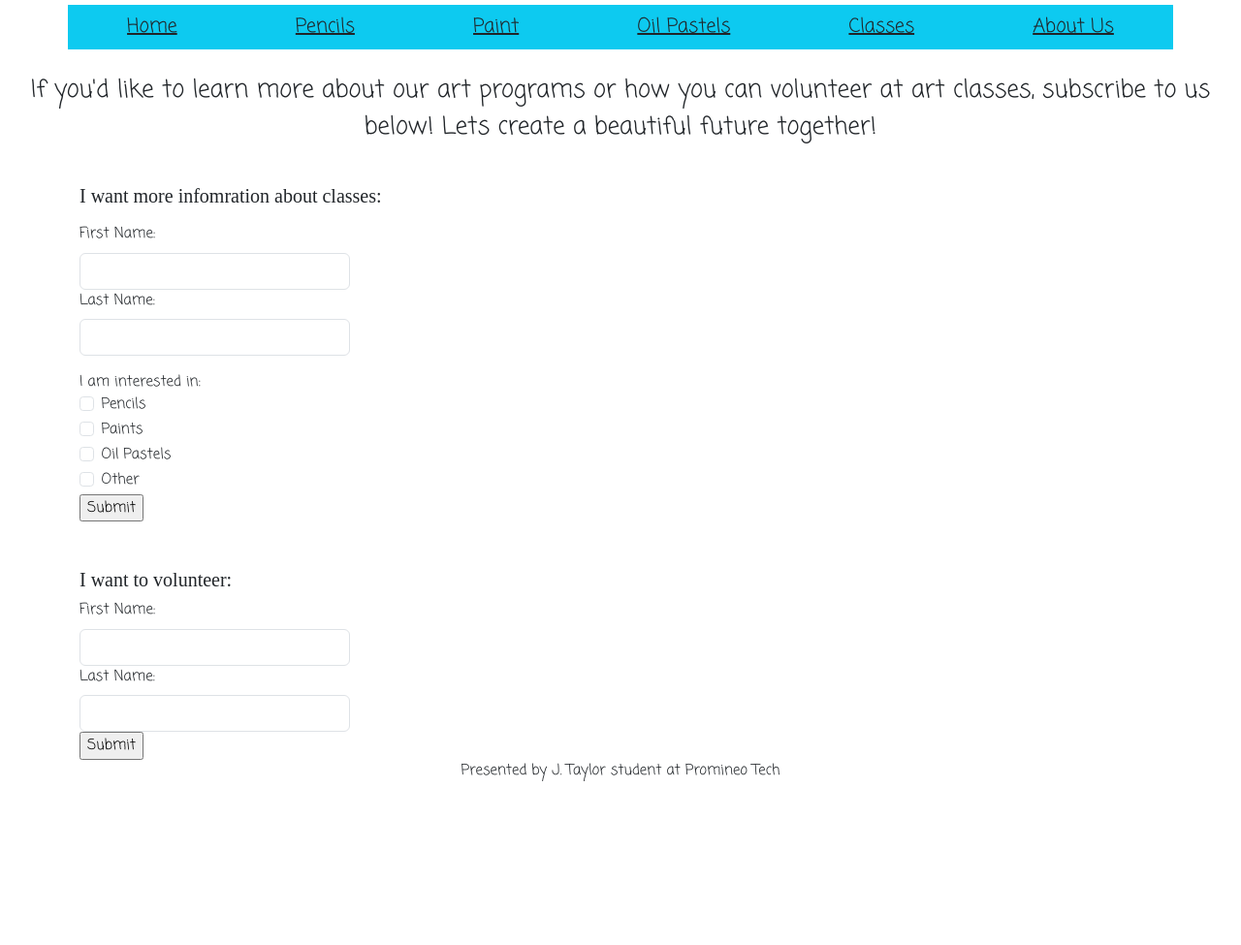
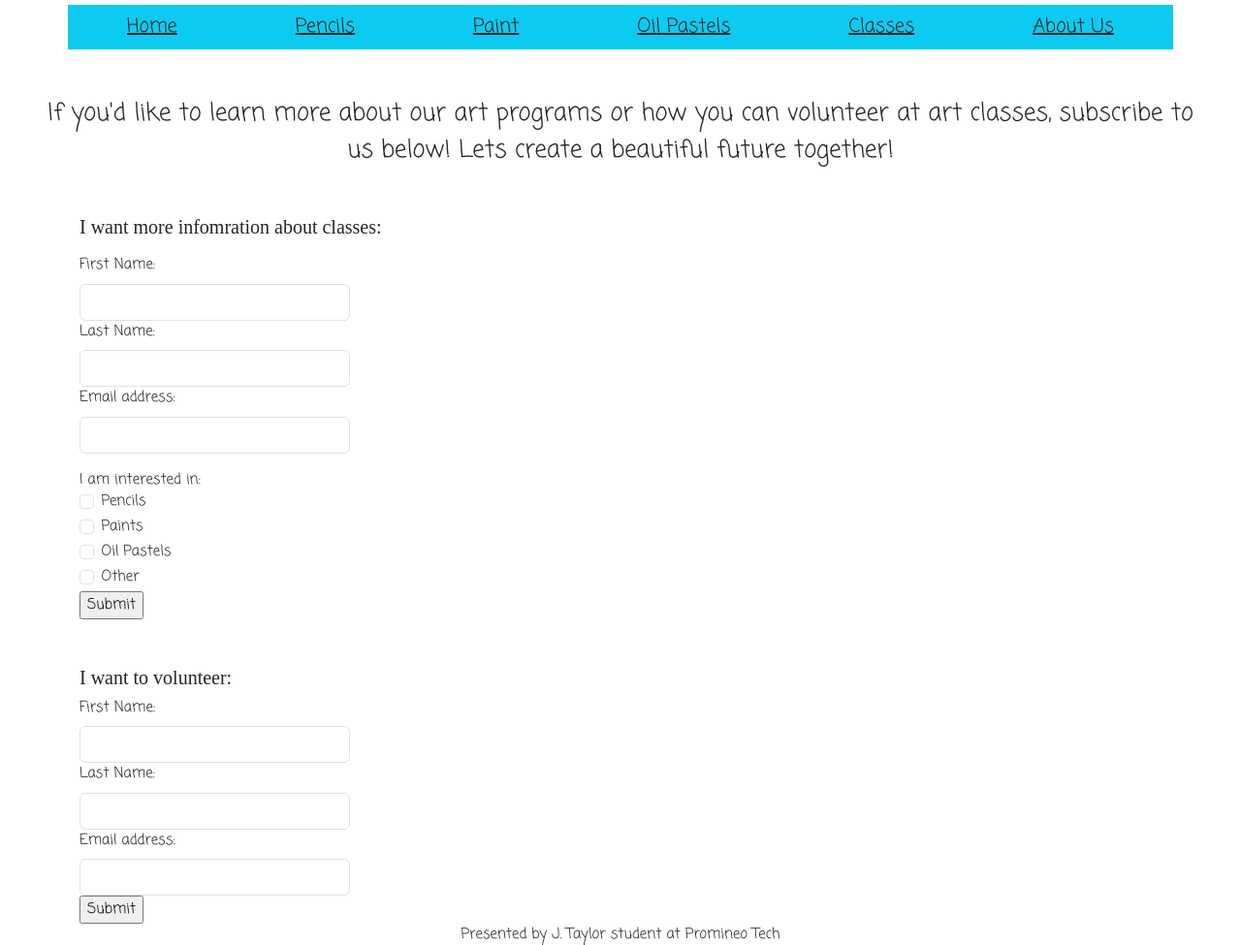
Before and after one commit to JayJayTay/Week-03-Bootstrap, a website: page about.html in a window 1280 px wide. Shown: the part 51-1026 px from the top of the page at 97% size. Before the commit the page ends 857 px from the top, so only its background shows below. Drawn offline with nearby package versions, Linux system fonts and the light colour scheme; a web font is replaced by a local one.

Commit message:
corrected about us page, noticed during recording

```diff
--- a/about.html
+++ b/about.html
@@ -31,12 +31,12 @@
         </div>
     </header>
 
-    <diiv class="text-center m-5">
+    <div class="text-center m-5">
         <p> If you'd like to learn more about our art programs or how you can
             volunteer at art classes, subscribe to us below! Lets create a
             beautiful future together!
         </p>
-    </diiv>
+    </div>
 
     <!-- added 2 different type of forms to get used to forms other than text.
      added checkbox form-->
@@ -48,6 +48,8 @@
             <input class="form-control" type="text" id="fname" name="fname">
             <label class="form-label" for="lname"> Last Name: </label>
             <input class="form-control" type="text" id="lname" name="lname">
+            <label for="exampleInputEmail1" class="form-label">Email address:</label>
+            <input type="email" class="form-control" id="exampleInputEmail1">
         </form>
 
         <form>
@@ -82,6 +84,8 @@
             <input class="form-control" type="text" id="fname" name="fname">
             <label class="form-label" for="lname"> Last Name: </label>
             <input class="form-control" type="text" id="lname" name="lname">
+            <label for="exampleInputEmail1" class="form-label">Email address:</label>
+            <input type="email" class="form-control" id="exampleInputEmail1">
             <input type="submit" vlaue="submit">
         </form>
 
```
